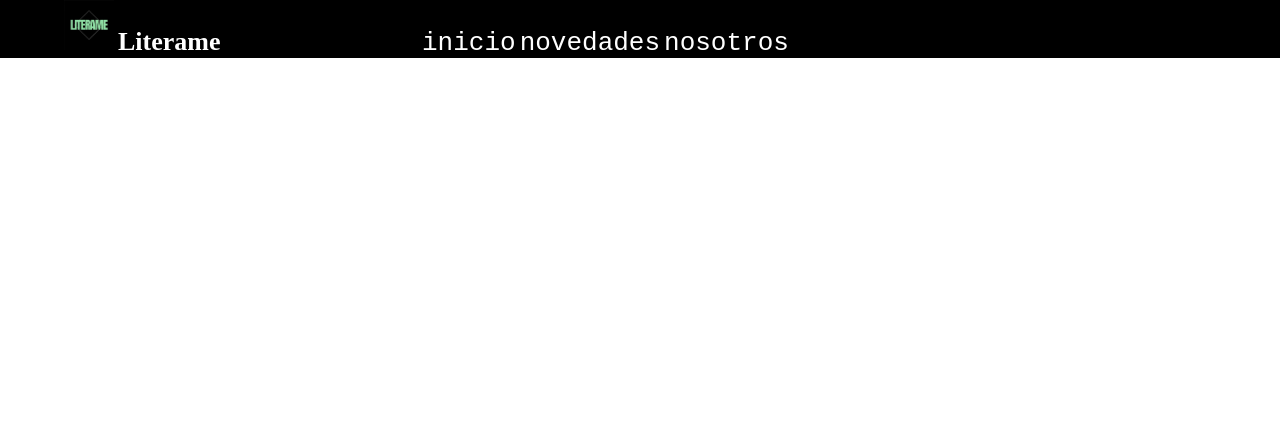
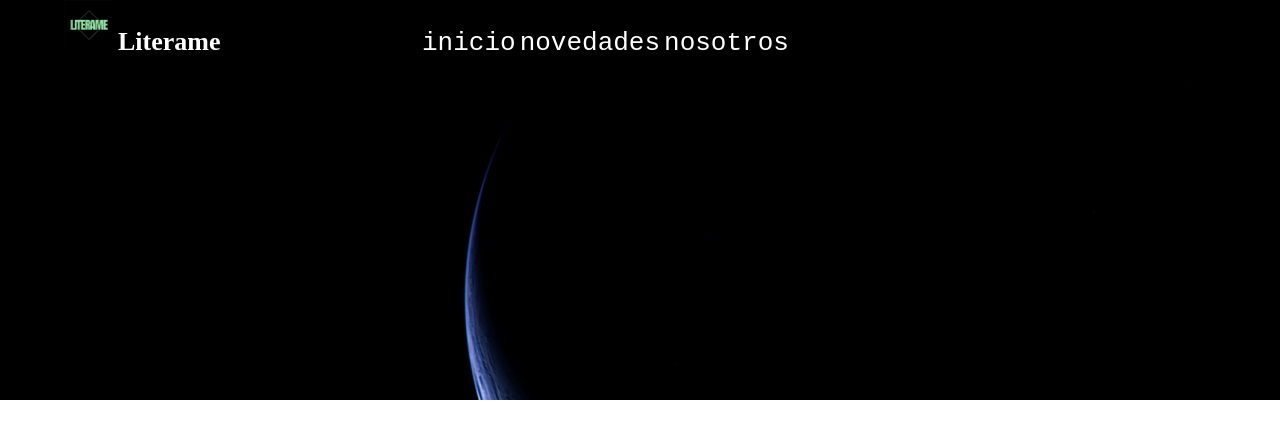
Before and after one commit to literame/Literame, a plain HTML site: page index.html in a window 1280 px wide. Drawn offline with Linux system fonts and the light colour scheme; the site is published under a folder, as on GitHub Pages, so addresses that start at the root find nothing.

Commit message:
Update main.css

```diff
--- a/main.css
+++ b/main.css
@@ -31,13 +31,16 @@ header a{
     font-family:  monospace, 'Courier New', Courier;
     font-size: 26px;
     text-decoration: none;
+
     display: inline-block;
+
 }
 
 
 
 .principal{
-    background: url(/38996hd.jpg);
+    background: url(38996hd.jpg);
     height: 400px;
     width: 100%;
+
 }
```
